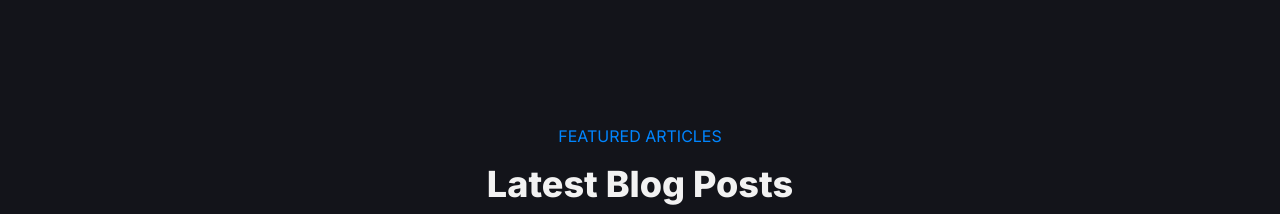
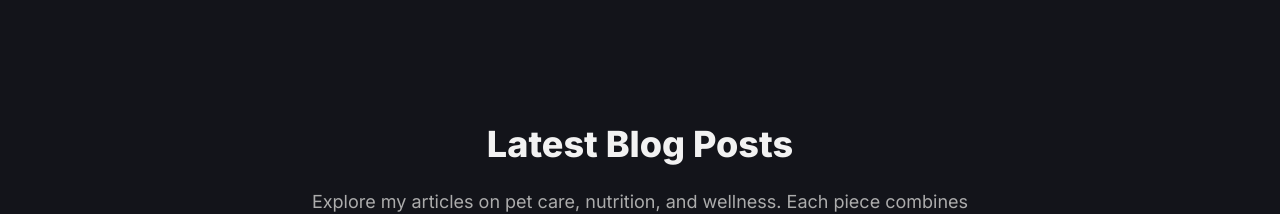
Before and after one commit to PreetamDivakar/shama, a React (Vite) app: page / in a window 1280 px wide. Shown: the part 2400-2614 px from the top of the page. Built offline with nearby package versions, Linux system fonts and the light colour scheme.

Commit message:
Update Blog.tsx

```diff
--- a/src/components/sections/Blog.tsx
+++ b/src/components/sections/Blog.tsx
@@ -106,7 +106,6 @@ const Blog: React.FC = () => {
     <section id="blog" className="py-20 bg-background-secondary/30">
       <div className="container-custom">
         <div className="text-center max-w-2xl mx-auto mb-12">
-          <span className="inline-block text-accent-blue mb-4">FEATURED ARTICLES</span>
           <h2 className="heading-lg mb-6">Latest Blog Posts</h2>
           <p className="subtitle">
             Explore my articles on pet care, nutrition, and wellness. Each piece combines SEO expertise
```
